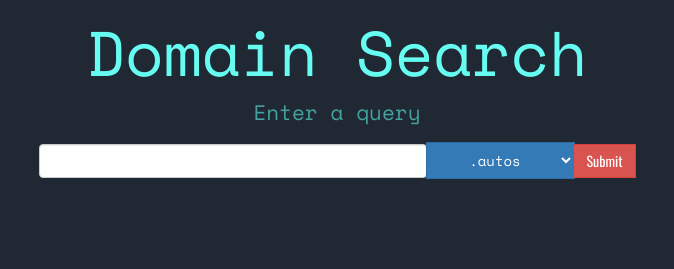
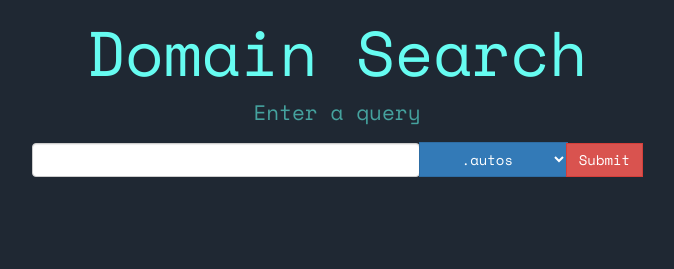
Before and after one commit to adamflentz/HACKU6, a Django app: template domain/templates/home.html in a window 1280 px wide. Shown: the part 50-319 px from the top of the page, without its empty margins (303-977 px from the left). Run offline with Django 3.2, Linux system fonts and the light colour scheme; the template is opened without the code that fills it: values that come from a table or form of the project are taken from there, others are empty; some libraries are stand-ins or nearby versions.

Commit message:
css cleanup

```diff
--- a/domain/static/css/home.css
+++ b/domain/static/css/home.css
@@ -41,3 +41,12 @@ input{
     margin-bottom: 20px;
 
 }
+
+.dropdown-toggle{
+    padding: 5px 12px;
+    -moz-appearance: none;
+}
+
+.btn-danger{
+    font-family: 'Space Mono', monospace;
+}
```
